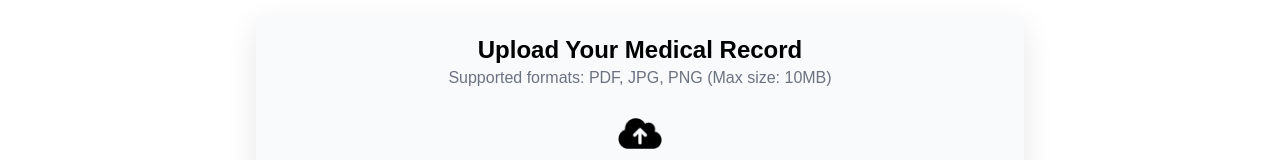
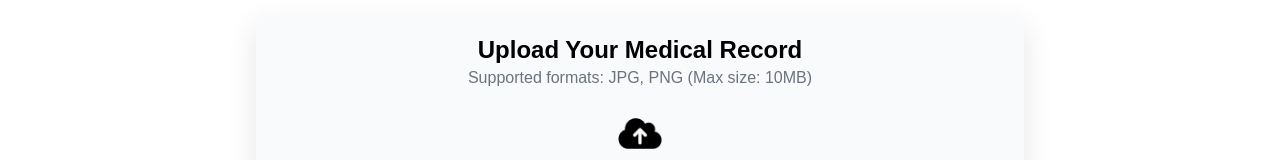
Before and after one commit to fyZhang66/medicalExpert, a React (Vite) app: page / in a window 1280 px wide. Shown: the part 337-497 px from the top of the page. Built offline with nearby package versions, Linux system fonts and the light colour scheme.

Commit message:
change: title

```diff
--- a/src/pages/HomePage.jsx
+++ b/src/pages/HomePage.jsx
@@ -62,7 +62,7 @@ const HomePage = () => {
         <section className="upload-section">
           <div className="upload-box">
             <h3>Upload Your Medical Record</h3>
-            <p>Supported formats: PDF, JPG, PNG (Max size: 10MB)</p>
+            <p>Supported formats: JPG, PNG (Max size: 10MB)</p>
             <form onSubmit={handleUpload}>
               <input
                 type="file"
--- a/src/pages/ResultPage.jsx
+++ b/src/pages/ResultPage.jsx
@@ -144,7 +144,7 @@ const ResultPage = () => {
     <div className="result-page">
       <div className="container">
         <Card
-          title="Medical Report Summary"
+          title="Key Matrics"
           className="report-summary"
         >
           {result?.indicators ? (
@@ -166,7 +166,7 @@ const ResultPage = () => {
 
         <Card
           className="test-results"
-          title="Test Results"
+          title="Medical Summary"
           titleRight={
             <span className="results-date">
               Results as of {convertDate(result?.report_date)}
```
Also changed, not shown: 1 other file (tests, documents, lock files or other folders).
